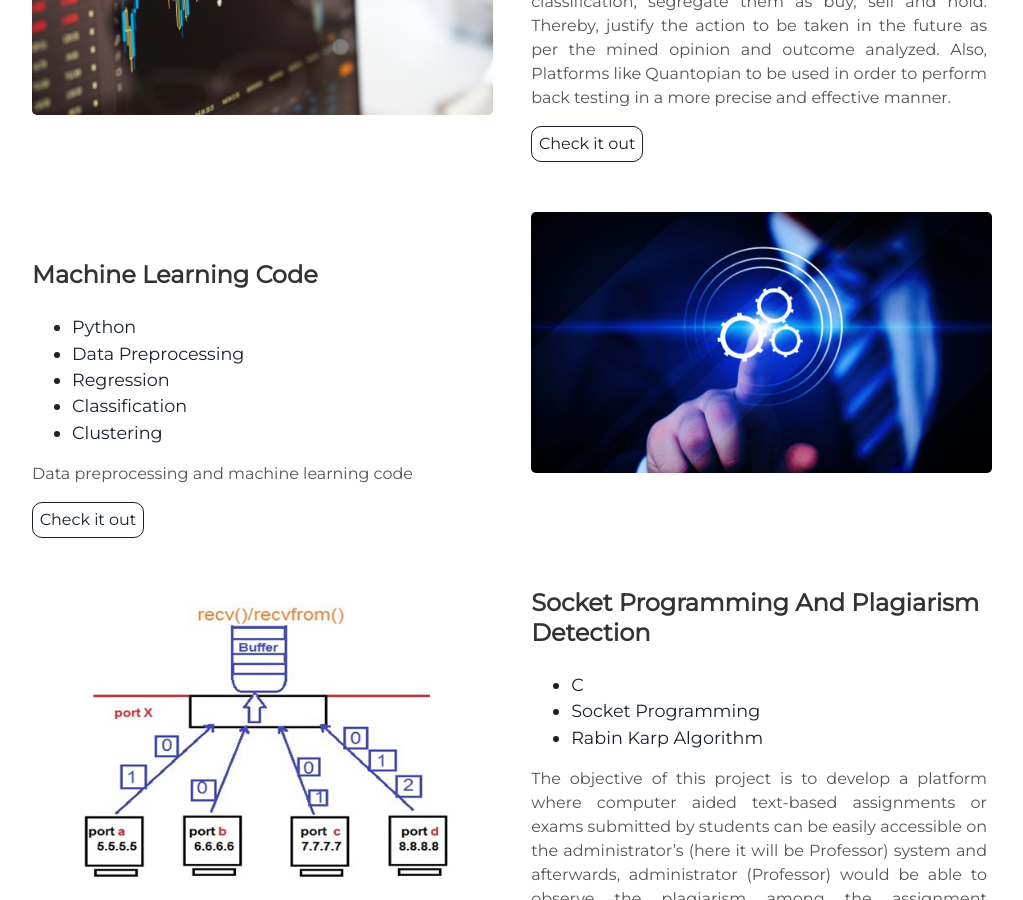
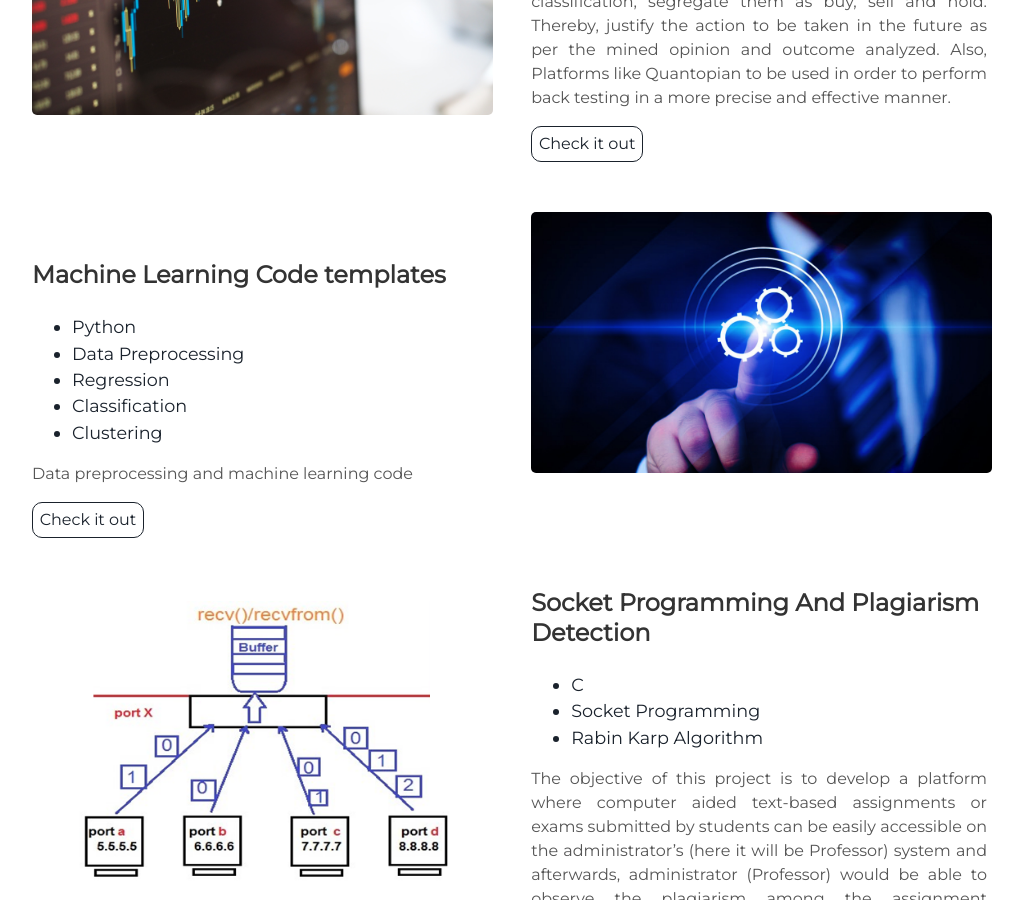
Before and after one commit to cseshubhamsinghal/cseshubhamsinghal.github.io, a Jekyll site: the page built from index.html, in a window 1280 px wide and 900 px high, scrolled down 2043 px. Shown: the whole window, without its empty margins (128-1151 px from the left). Built offline with Jekyll 4.4.1, drawn with Linux system fonts in a browser that asks for light colours.

Commit message:
Update projects.html

```diff
--- a/_includes/projects.html
+++ b/_includes/projects.html
@@ -45,7 +45,7 @@
     <img alt="Machine Learning" src="{{ "/assets/img/learning.jpg" | prepend: site.baseurl }}" />
   </div>
   <div class="contents">
-    <h3> Machine Learning Code </h3>
+    <h3> Machine Learning Code templates </h3>
     <ul>
       <li> Python </li>
       <li> Data Preprocessing </li>
```
